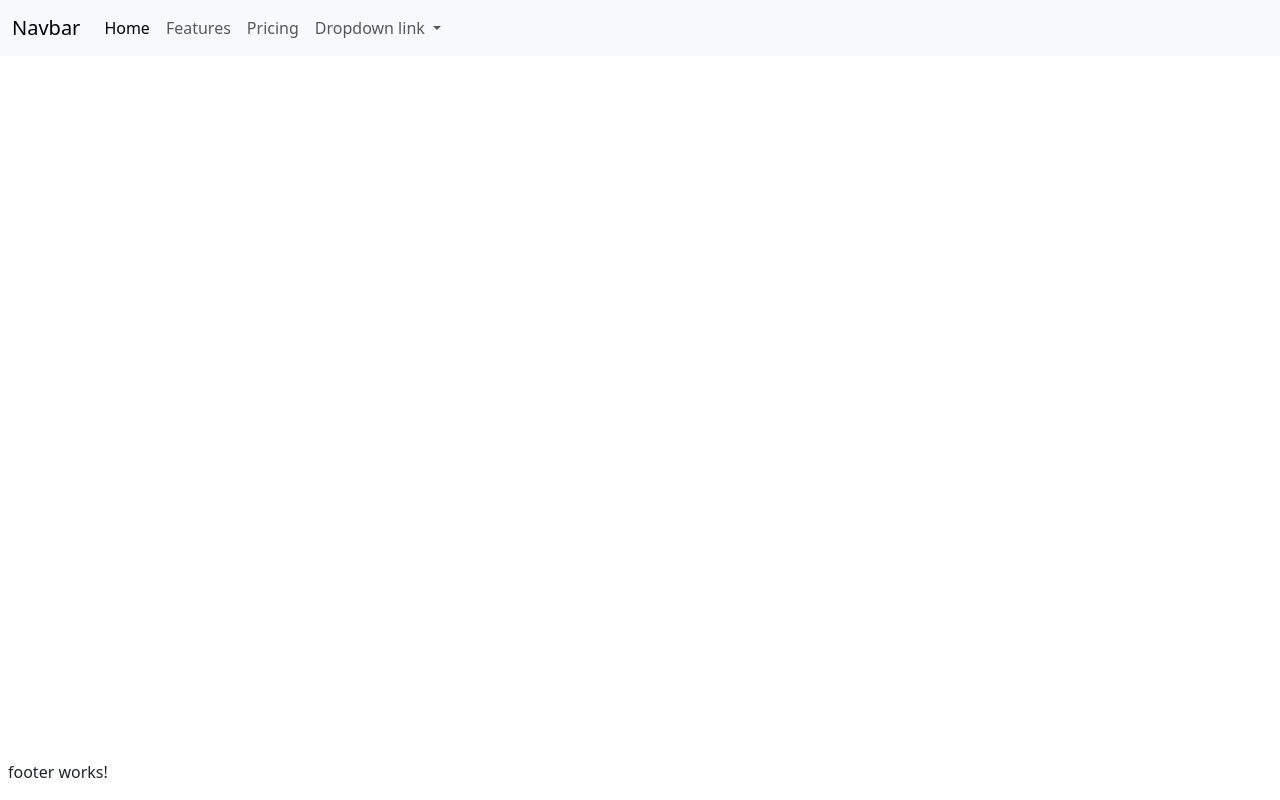
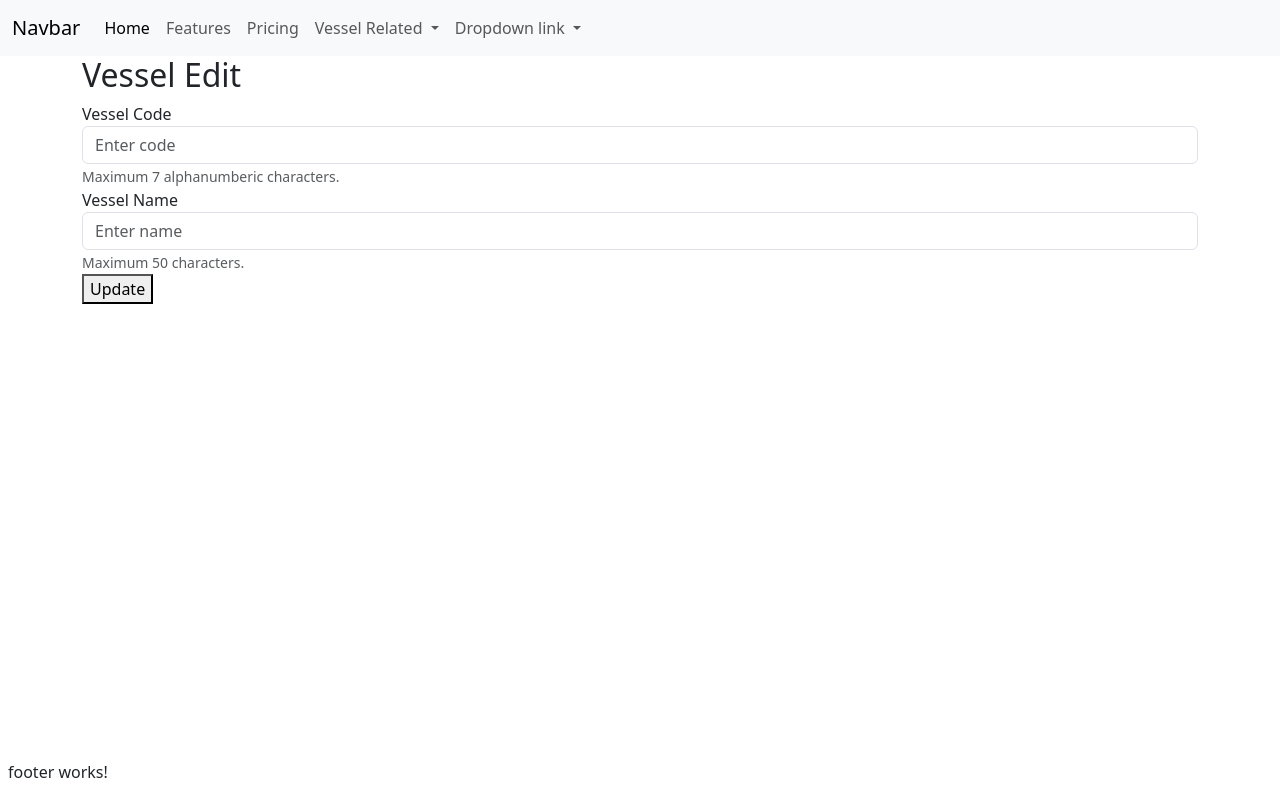
Before and after one commit to wcyme/Angular-16-Playground, an Angular app: page /vessel/edit in a window 1280 px wide. Before the commit this address led to /. Built offline with nearby package versions, Linux system fonts and the light colour scheme; no server answers.

Commit message:
[Add] Vessel Edit Page, able to update and view.

```diff
--- a/src/app/app-routing.module.ts
+++ b/src/app/app-routing.module.ts
@@ -1,9 +1,11 @@
 import { NgModule } from '@angular/core';
 import { RouterModule, Routes } from '@angular/router';
 import { HomeComponent } from './home/home.component';
+import { VesselEditComponent } from './vessel-edit/vessel-edit.component';
 
 const routes: Routes = [
   { path: 'home', component: HomeComponent },
+  { path: 'vessel/edit', component: VesselEditComponent}
 
 ];
 
--- a/src/app/app.module.ts
+++ b/src/app/app.module.ts
@@ -6,18 +6,22 @@ import { AppComponent } from './app.component';
 import { CoreModule } from './core/core.module';
 import { HomeComponent } from './home/home.component';
 import { HttpClientModule } from '@angular/common/http';
+import { VesselEditComponent } from './vessel-edit/vessel-edit.component';
+import { FormsModule } from '@angular/forms';
 
 
 @NgModule({
   declarations: [
     AppComponent,
     HomeComponent,
+    VesselEditComponent,
   ],
   imports: [
     BrowserModule,
     AppRoutingModule,
     CoreModule,
     HttpClientModule,
+    FormsModule
   ],
   providers: [],
   bootstrap: [AppComponent]
--- a/src/app/nav-bar/nav-bar.component.html
+++ b/src/app/nav-bar/nav-bar.component.html
@@ -17,6 +17,15 @@
           </li>
           <li class="nav-item dropdown">
             <a class="nav-link dropdown-toggle" href="#" role="button" data-bs-toggle="dropdown" aria-expanded="false">
+              Vessel Related
+            </a>
+            <ul class="dropdown-menu">
+              <li><a class="dropdown-item" href="./vessel/edit">Vessel Edit</a></li>
+              <li><a class="dropdown-item" href="#">Vessel List</a></li>
+            </ul>
+          </li>
+          <li class="nav-item dropdown">
+            <a class="nav-link dropdown-toggle" href="#" role="button" data-bs-toggle="dropdown" aria-expanded="false">
               Dropdown link
             </a>
             <ul class="dropdown-menu">
--- /dev/null
+++ b/src/app/vessel-edit/vessel-edit.component.html
@@ -0,0 +1,17 @@
+<div class="container">
+    <h2>Vessel Edit</h2>
+    <div class="form-group">
+        <label>Vessel Code</label>
+        <input class="form-control" placeholder="Enter code" [(ngModel)]="vessel.code">
+        <small class="form-text text-muted">Maximum 7 alphanumberic characters.</small>
+    </div>
+
+
+    <div class="form-group">
+        <label>Vessel Name</label>
+        <input class="form-control" placeholder="Enter name" [(ngModel)]="vessel.name">
+        <small class="form-text text-muted">Maximum 50 characters.</small>
+    </div>
+
+    <button (click)="updateVessel()">Update</button>
+</div>
--- /dev/null
+++ b/src/app/vessel-edit/vessel-edit.component.ts
@@ -0,0 +1,37 @@
+import { Component, Input } from '@angular/core';
+import { Vessel } from '../entity/vessel';
+import { VesselService } from '../service/vessel.service';
+
+@Component({
+  selector: 'app-vessel-edit',
+  templateUrl: './vessel-edit.component.html',
+  styleUrls: ['./vessel-edit.component.scss']
+})
+export class VesselEditComponent {
+  @Input() vessel: Vessel = new Vessel();
+
+  constructor(private vesselService: VesselService) {
+
+  }
+
+  ngOnInit() {
+    this.vesselService.getVessel(52).subscribe({
+      next: (data) => {
+        this.vessel = data;
+      },
+      error: () => {
+        this.vessel = new Vessel();
+      }
+    });
+  }
+
+  updateVessel() {
+    this.vesselService.updateVessel(this.vessel).subscribe({
+      next: (data) => {
+        console.log(data);
+      }
+    })
+
+  }
+
+}
```
Also changed, not shown: src/app/vessel-edit/vessel-edit.component.scss (added), 1 other file (tests, documents, lock files or other folders).
